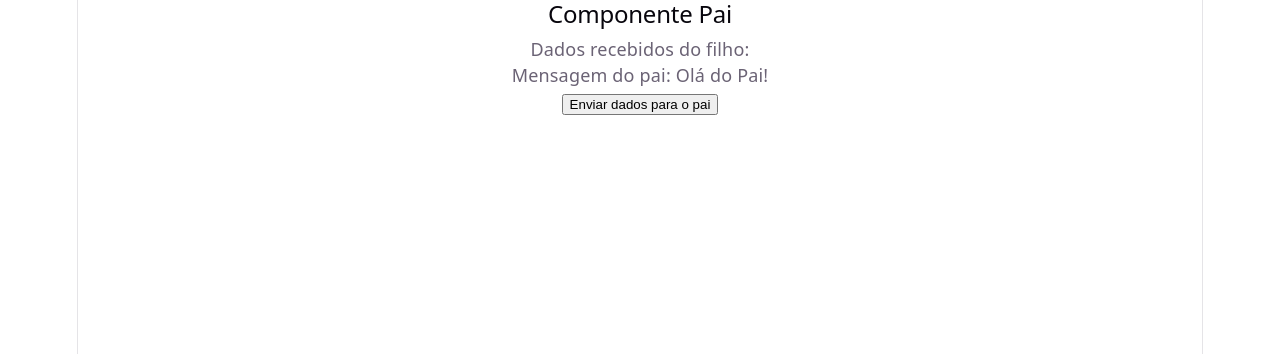
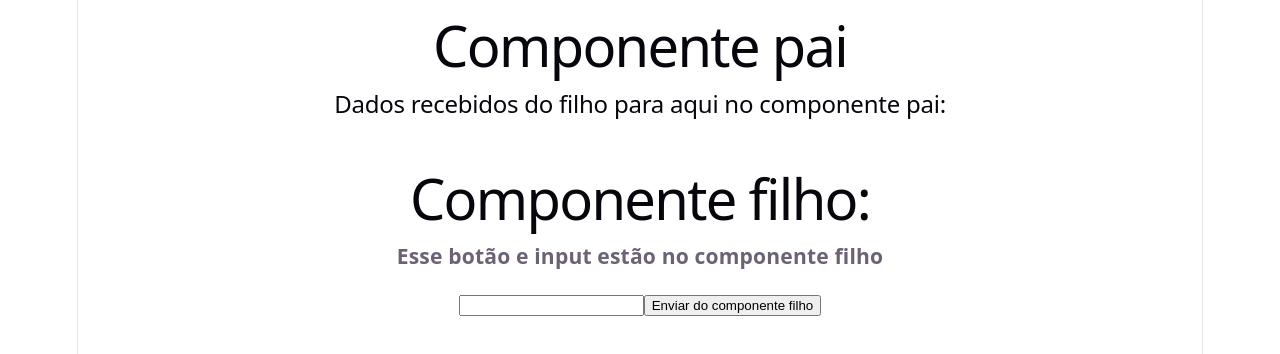
Before and after one commit to lucascammelo/project-react-step, a React (Vite) app in the folder my-react-app/: page / in a window 1280 px wide. Shown: the top 354 px of the page. Built offline with nearby package versions, Linux system fonts and the light colour scheme.

Commit message:
Dever de casa da aula 3

```diff
--- a/my-react-app/src/App.jsx
+++ b/my-react-app/src/App.jsx
@@ -1,10 +1,11 @@
 import React from 'react';
 import Pai from './components/Pai';
+import FormularioPai from './components/Dever de Casa/FormularioPai';
 
 function App() {
   return (
     <div>
-      <Pai />
+      <FormularioPai />
     </div>
   );
 }
--- /dev/null
+++ b/my-react-app/src/components/Dever de Casa/FormularioFilho.jsx
@@ -0,0 +1,33 @@
+import { useState } from "react";
+
+
+
+const FormularioFilho = ({ enviarDados }) => {
+    const [inputValue, setInputValue] = useState('');
+
+    const handleSubmit = () => {
+        enviarDados(inputValue)
+        setInputValue('');
+    };
+
+    return (
+
+        <>
+
+
+
+               <br />
+             <h1>Componente filho:</h1>
+            <h3>Esse botão e input estão no componente filho</h3>
+            <input type="text" value={inputValue} onChange={(e) => setInputValue(e.target.value)} />
+
+
+
+            <button onClick={handleSubmit} >Enviar do componente filho </button>
+
+        </>
+
+    );
+}
+
+export default FormularioFilho;
--- /dev/null
+++ b/my-react-app/src/components/Dever de Casa/FormularioPai.jsx
@@ -0,0 +1,20 @@
+import { useState } from "react";
+import FormularioFilho from "./FormularioFilho";
+
+
+const FormularioPai = () => {
+    const [dados, setDados] = useState('');
+
+    return (
+
+        <>
+            <h1>Componente pai</h1>
+            <h2>Dados recebidos do filho para aqui no componente pai:   {dados}</h2>
+            <FormularioFilho enviarDados={setDados} />
+
+        </>
+
+    );
+}
+
+export default FormularioPai;
--- a/my-react-app/src/components/Filho.jsx
+++ b/my-react-app/src/components/Filho.jsx
@@ -4,7 +4,7 @@ const Filho = ({ message, sendDataToParent }) => {
   return (
     <div>
       <p>Mensagem do pai: {message}</p>
-      <button onClick={() => sendDataToParent('Dados do Filho')}>
+      <button onClick={() => sendDataToParent('Dados do Filhosss')}>
         Enviar dados para o pai
       </button>
     </div>
--- a/my-react-app/src/components/Pai.jsx
+++ b/my-react-app/src/components/Pai.jsx
@@ -11,8 +11,8 @@ const Pai = () => {
   return (
     <div>
       <h2>Componente Pai</h2>
-      <p>Dados recebidos do filho: {dadosDoFilho}</p>
-      <Filho message="Olá do Pai!" sendDataToParent={receberDados} />
+      <p>Dados recebidos do filho:  {dadosDoFilho}</p>
+      <Filho message="Olá do Paiii!" sendDataToParent={receberDados} />
     </div>
   );
 };
```
